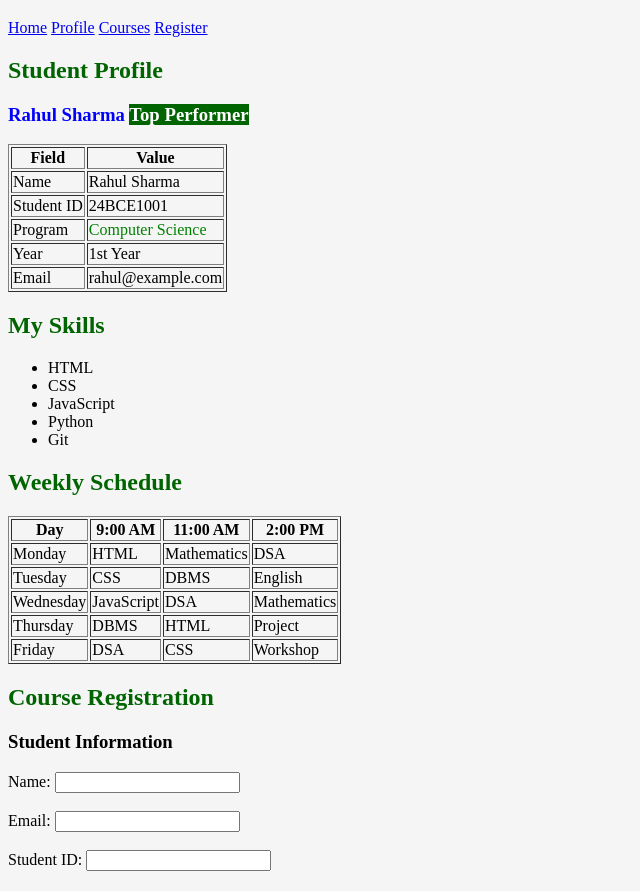
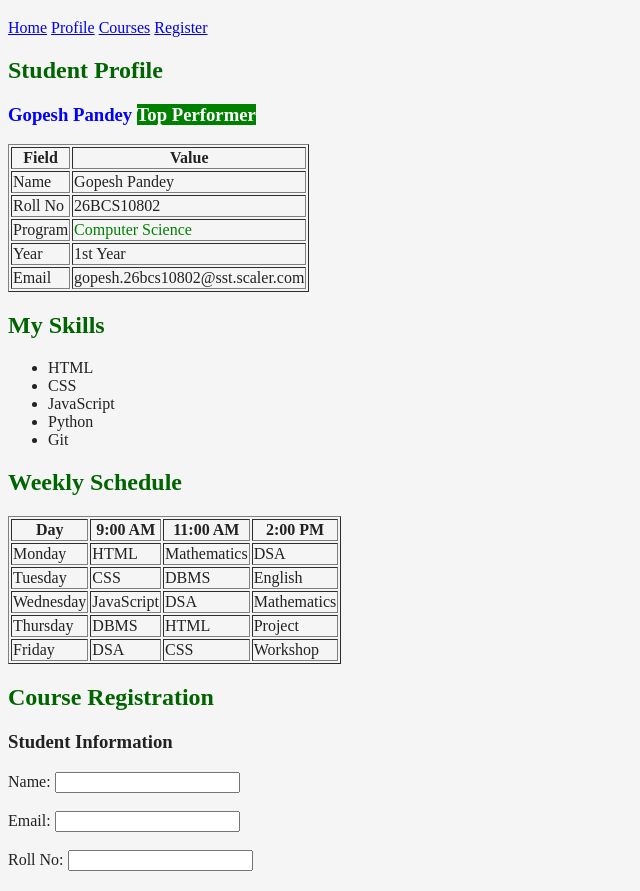
Before and after one commit to gopeshp588-commits/assignments, a plain HTML site: page assignment_01/student_portal.html in a window 1280 px wide. Shown: the part 61-952 px from the top of the page, without its empty margins (0-640 px from the left). Drawn offline with Linux system fonts and the light colour scheme.

Commit message:
Update assignments

```diff
--- a/assignment_01/student_portal.html
+++ b/assignment_01/student_portal.html
@@ -1,13 +1,18 @@
 
 <!DOCTYPE html>
-<html>
+<html lang="en">
+
 <head>
+    <meta charset="UTF-8">
     <title>Student Portal</title>
 
     <style>
-        /* Element selectors */
+
+        /* Element Selectors */
+
         body {
             background-color: #f5f5f5;
+            color: #222222;
         }
 
         h1 {
@@ -18,26 +23,38 @@
             color: darkgreen;
         }
 
-        /* Class selector */
+
+        /* Class Selector */
+
         .highlight {
             color: green;
         }
 
-        .badge {
-            color: white;
-            background-color: darkgreen;
-        }
 
-        /* ID selector */
+        /* ID Selector */
+
         #student-name {
             color: blue;
         }
+
+
+        /* Bonus Challenge */
+
+        .badge {
+            color: white;
+            background-color: green;
+        }
+
     </style>
 </head>
 
+
 <body>
 
+    <!-- Header -->
+
     <header>
+
         <h1>Student Portal</h1>
 
         <nav>
@@ -46,20 +63,27 @@
             <a href="#courses">Courses</a>
             <a href="#register">Register</a>
         </nav>
+
     </header>
+
+
+    <!-- Main Content -->
 
     <main>
 
         <!-- Student Profile -->
+
         <section id="profile">
+
             <h2>Student Profile</h2>
 
             <h3 id="student-name">
-                Rahul Sharma
+                Gopesh Pandey
                 <span class="badge">Top Performer</span>
             </h3>
 
             <table border="1">
+
                 <tr>
                     <th>Field</th>
                     <th>Value</th>
@@ -67,12 +91,12 @@
 
                 <tr>
                     <td>Name</td>
-                    <td>Rahul Sharma</td>
+                    <td>Gopesh Pandey</td>
                 </tr>
 
                 <tr>
-                    <td>Student ID</td>
-                    <td>24BCE1001</td>
+                    <td>Roll No</td>
+                    <td>26BCS10802</td>
                 </tr>
 
                 <tr>
@@ -87,14 +111,18 @@
 
                 <tr>
                     <td>Email</td>
-                    <td>rahul@example.com</td>
+                    <td>gopesh.26bcs10802@sst.scaler.com</td>
                 </tr>
+
             </table>
+
         </section>
 
 
         <!-- My Skills -->
+
         <section>
+
             <h2>My Skills</h2>
 
             <ul>
@@ -104,14 +132,18 @@
                 <li>Python</li>
                 <li>Git</li>
             </ul>
+
         </section>
 
 
         <!-- Weekly Schedule -->
+
         <section id="courses">
+
             <h2>Weekly Schedule</h2>
 
             <table border="1">
+
                 <tr>
                     <th>Day</th>
                     <th>9:00 AM</th>
@@ -153,15 +185,21 @@
                     <td>CSS</td>
                     <td>Workshop</td>
                 </tr>
+
             </table>
+
         </section>
 
 
         <!-- Course Registration -->
+
         <section id="register">
+
             <h2>Course Registration</h2>
 
             <form>
+
+                <!-- Student Information -->
 
                 <h3>Student Information</h3>
 
@@ -175,74 +213,133 @@
 
                 <br><br>
 
-                <label for="student-id">Student ID:</label>
-                <input type="text" id="student-id" name="student-id">
+                <label for="roll-no">Roll No:</label>
+                <input type="text" id="roll-no" name="roll-no">
 
                 <br><br>
 
 
+                <!-- Course Selection -->
+
                 <h3>Course Selection</h3>
 
-                <label for="course">Choose a course:</label>
+                <label for="course">Select Course:</label>
 
                 <select id="course" name="course">
+
                     <option value="">Select Course</option>
-                    <option value="html-css">HTML &amp; CSS</option>
-                    <option value="javascript">JavaScript</option>
-                    <option value="python">Python</option>
-                    <option value="data-structures">Data Structures</option>
-                    <option value="database-management">Database Management</option>
+
+                    <option value="html-css">
+                        HTML &amp; CSS
+                    </option>
+
+                    <option value="javascript">
+                        JavaScript
+                    </option>
+
+                    <option value="python">
+                        Python
+                    </option>
+
+                    <option value="data-structures">
+                        Data Structures
+                    </option>
+
+                    <option value="database-management">
+                        Database Management
+                    </option>
+
                 </select>
 
                 <br><br>
 
 
+                <!-- Preferred Learning Mode -->
+
                 <h3>Preferred Learning Mode</h3>
 
-                <input type="radio" id="online" name="learning-mode" value="online">
+                <input
+                    type="radio"
+                    id="online"
+                    name="learning-mode"
+                    value="online"
+                >
                 <label for="online">Online</label>
 
-                <input type="radio" id="offline" name="learning-mode" value="offline">
+                <input
+                    type="radio"
+                    id="offline"
+                    name="learning-mode"
+                    value="offline"
+                >
                 <label for="offline">Offline</label>
 
                 <br><br>
 
 
+                <!-- Skills Already Known -->
+
                 <h3>Skills You Already Know</h3>
 
-                <input type="checkbox" id="html" name="skills" value="html">
+                <input
+                    type="checkbox"
+                    id="html"
+                    name="skills"
+                    value="html"
+                >
                 <label for="html">HTML</label>
 
                 <br>
 
-                <input type="checkbox" id="css" name="skills" value="css">
+                <input
+                    type="checkbox"
+                    id="css"
+                    name="skills"
+                    value="css"
+                >
                 <label for="css">CSS</label>
 
                 <br>
 
-                <input type="checkbox" id="javascript" name="skills" value="javascript">
+                <input
+                    type="checkbox"
+                    id="javascript"
+                    name="skills"
+                    value="javascript"
+                >
                 <label for="javascript">JavaScript</label>
 
                 <br>
 
-                <input type="checkbox" id="python" name="skills" value="python">
+                <input
+                    type="checkbox"
+                    id="python"
+                    name="skills"
+                    value="python"
+                >
                 <label for="python">Python</label>
 
                 <br><br>
 
 
+                <!-- Form Buttons -->
+
                 <input type="submit" value="Submit">
                 <input type="reset" value="Reset">
 
             </form>
+
         </section>
 
     </main>
 
+
+    <!-- Footer -->
 
     <footer>
         <p>Student Portal</p>
     </footer>
 
 </body>
+
 </html>
```
